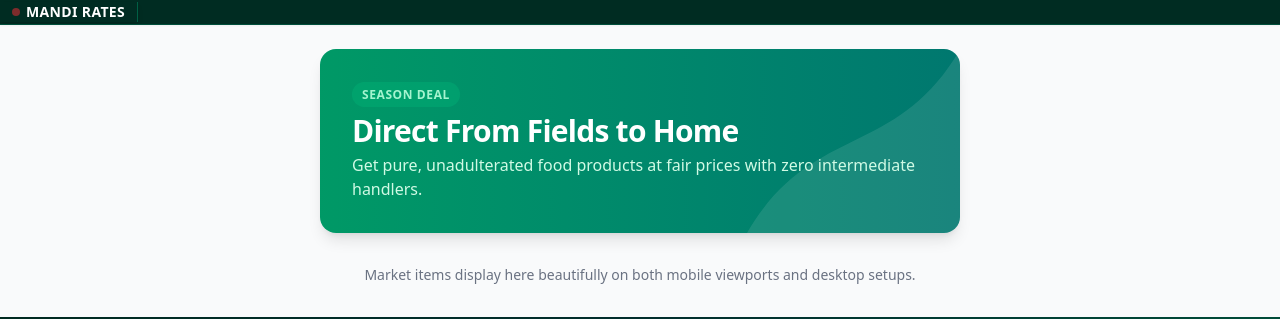
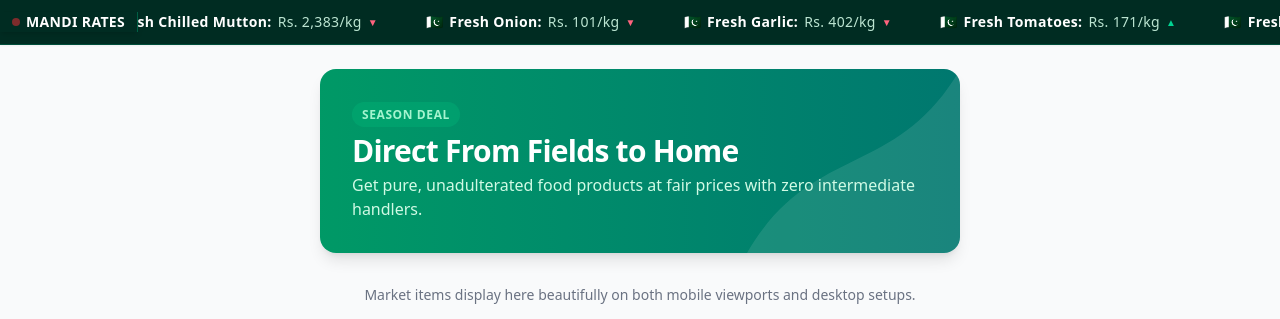
Before and after one commit to Safaa1agro/B2B-Show-case, a plain HTML site: page index.html in a window 1280 px wide. Shown: the top 319 px of the page. Drawn offline with nearby package versions, Linux system fonts and the light colour scheme.

Commit message:
Update index.html

```diff
--- a/index.html
+++ b/index.html
@@ -1071,6 +1071,7 @@
         initSlider();
         renderCategoryMenu();
         handleSearchAndFilter();
+        generateDailyMandiRates();
     </script>
 </body>
 </html>
```
